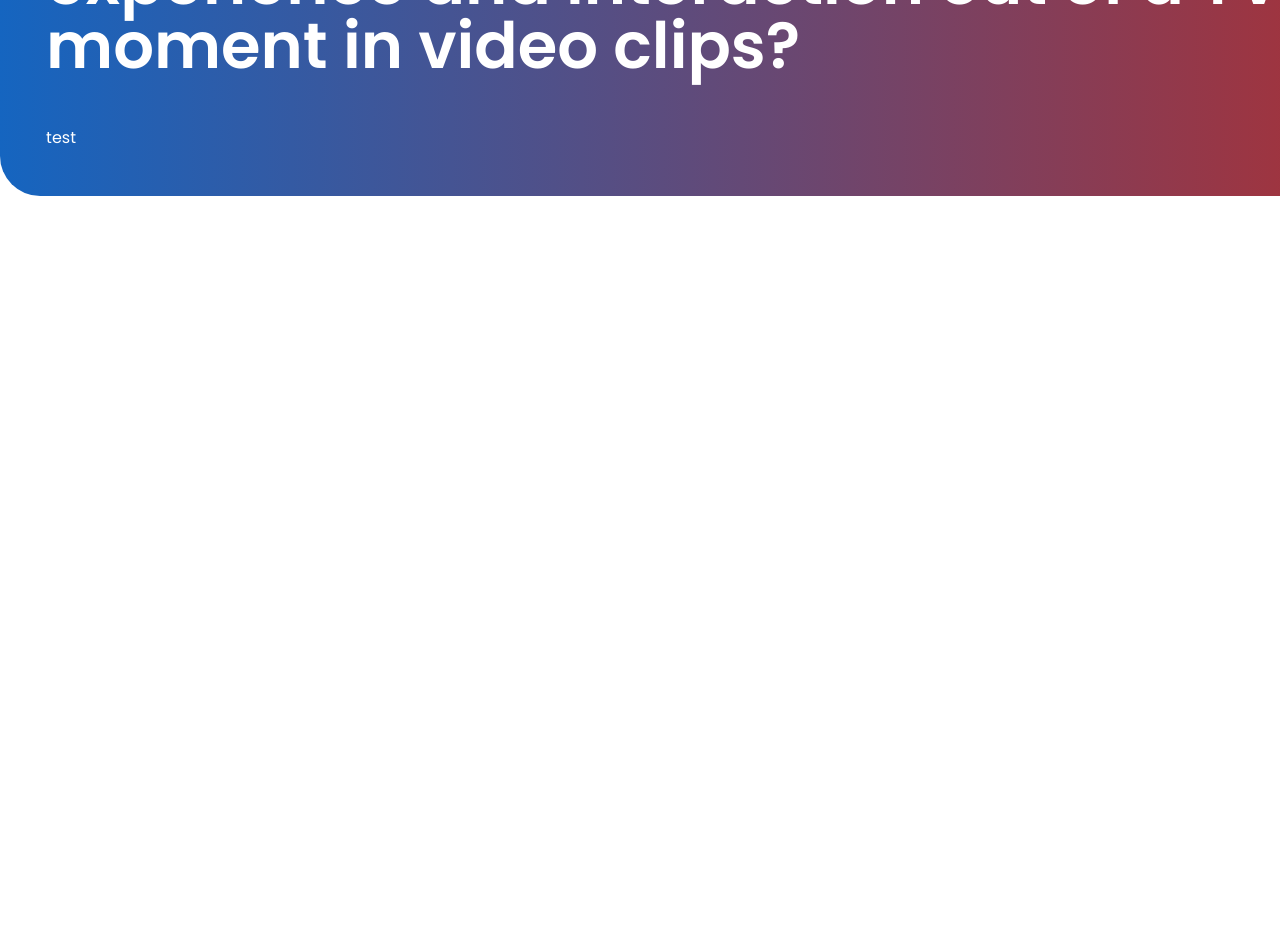
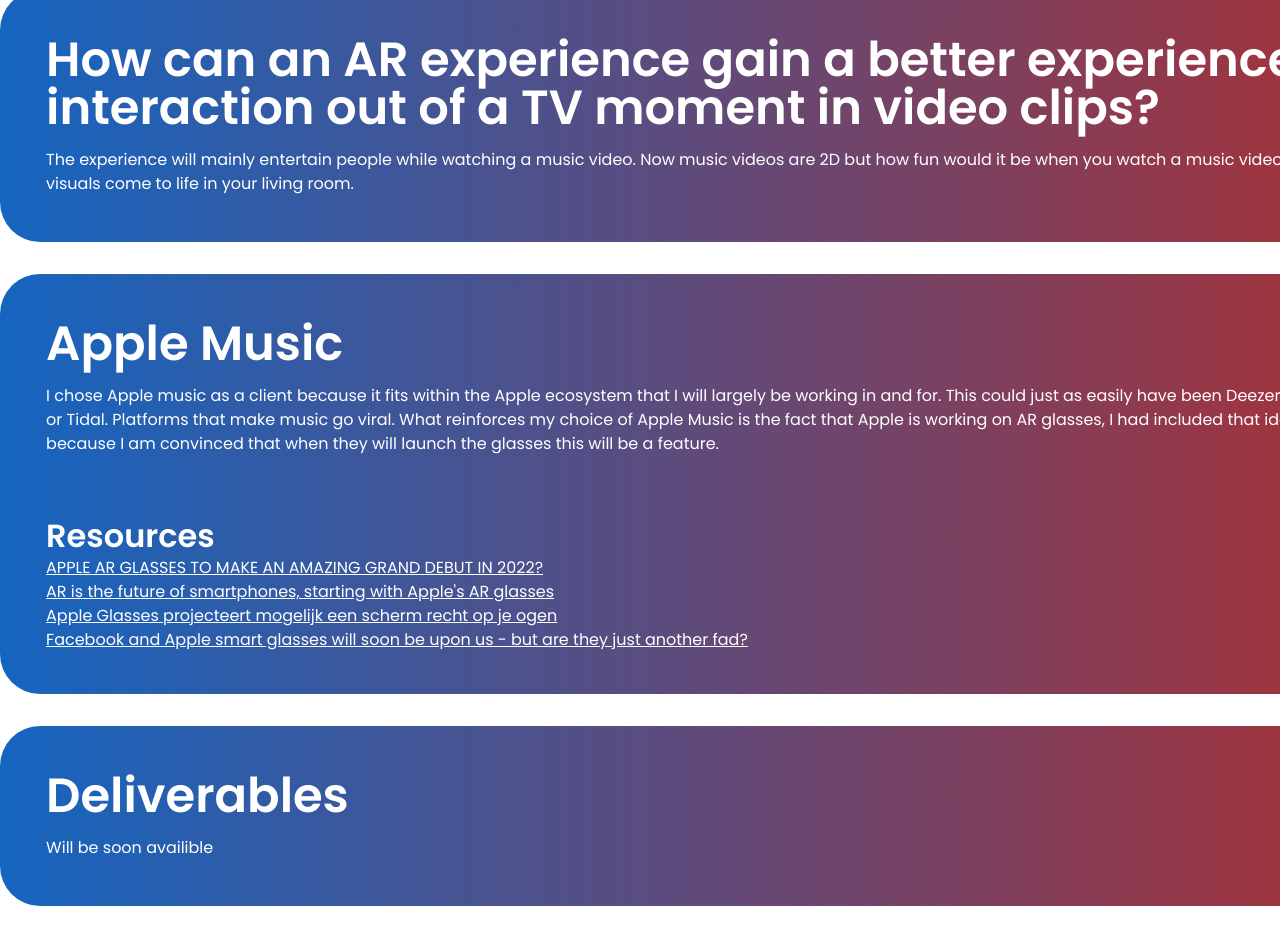
Before and after one commit to johanneshermans/blog_frontend, a React (Create React App) app: page /concept in a window 1280 px wide. Shown: the part 480-1418 px from the top of the page. Before the commit the page ends 800 px from the top, so only its background shows below. Built offline with nearby package versions, Linux system fonts and the light colour scheme.

Commit message:
Updated concept page

```diff
--- a/src/App.css
+++ b/src/App.css
@@ -17,9 +17,29 @@
   display: block;
 }
 
+h3 {
+  font-size: 3em;
+  font-weight: 600;
+  display: block;
+}
+
+h4 {
+  margin-top: 2em;
+  font-size: 2em;
+  font-weight: 600;
+  display: block;
+}
+
 p {
   font-family: 'Poppins', sans-serif;
   line-height: 150%;
+  margin-top: 1em;
+}
+
+a {
+    margin-top: .5em;
+    color: white;
+    display: block;
 }
 
 .slogan {
--- a/src/pages/concept.js
+++ b/src/pages/concept.js
@@ -1,17 +1,37 @@
 import React from "react";
 const Concept = () => {
     return (
-        <div className="short">
+        <article className="short">
+            <h2>Explore the video clips of tomorrow, today</h2>
+
             <section className="post__container">
-                <h2>How can an AR experience gain more
+                <h3>How can an AR experience gain a better
                     experience and interaction out of
-                    a TV moment in video clips?</h2>
+                    a TV moment in video clips?</h3>
+                <p>The experience will mainly entertain people while watching a music video. Now music videos are 2D but how fun would it be when you watch a music video that a real stage or visuals come to life in your living room.</p>
 
-                <p className="alone">test</p>
+
+            </section>
+
+            <section className="post__container">
+                <h3>Apple Music</h3>
+                <p>I chose Apple music as a client because it fits within the Apple ecosystem that I will largely be working in and for. This could just as easily have been Deezer, Spotify, Youtube(music) or Tidal. Platforms that make music go viral. What reinforces my choice of Apple Music is the fact that Apple is working on AR glasses, I had included that idea in my concept as well because I am convinced that when they will launch the glasses this will be a feature.</p>
+
+                <h4>Resources</h4>
+                <a href="https://www.inventiva.co.in/trends/kritisrivastava/apple_ar_glasses/">APPLE AR GLASSES TO MAKE AN AMAZING GRAND DEBUT IN 2022?</a>
+                <a href="https://www.phonearena.com/news/apple-augmented-reality-glasses-the-future-of-smartphones_id135935">AR is the future of smartphones, starting with Apple's AR glasses</a>
+                <a href="https://global.techradar.com/nl-be/news/apple-glasses-projecteert-mogelijk-een-scherm-recht-op-je-ogen">Apple Glasses projecteert mogelijk een scherm recht op je ogen</a>
+                <a href="https://news.sky.com/story/facebook-and-apple-smart-glasses-will-soon-be-upon-us-but-are-they-just-another-fad-12396720">Facebook and Apple smart glasses will soon be upon us - but are they just another fad?</a>
+            </section>
+
+            <section className="post__container">
+                <h3>Deliverables</h3>
+                <p>Will be soon availible</p>
+
             </section>
 
 
-        </div>
+        </article>
     )
 }
 
```
